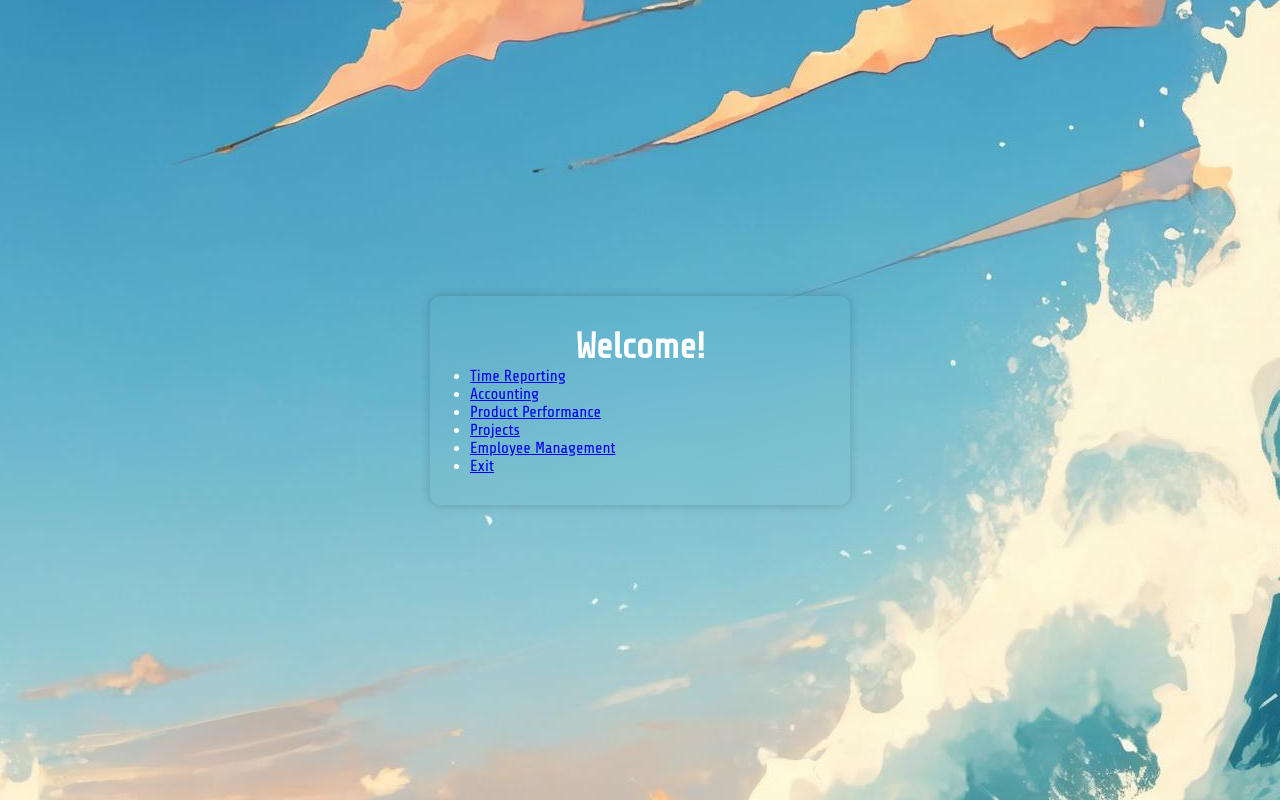
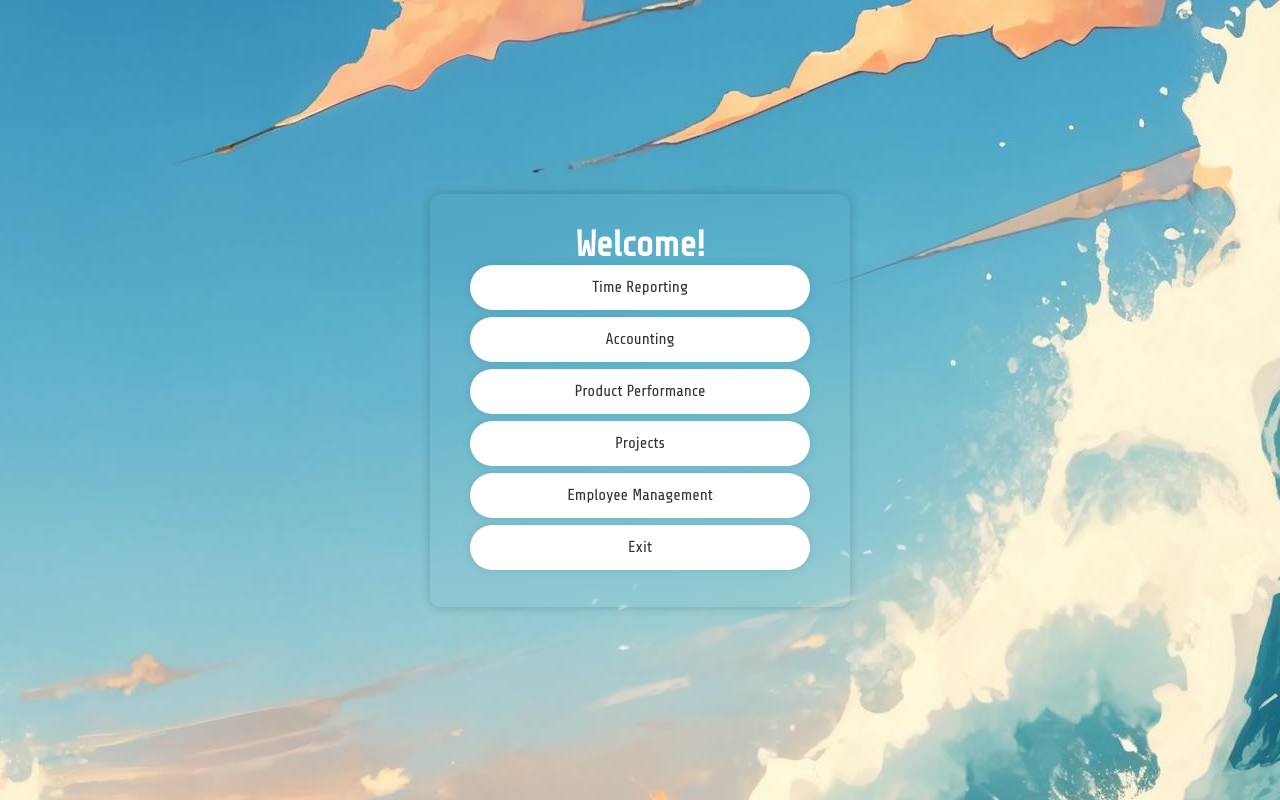
Before and after one commit to Mikep3573/secure-login, a Flask app: page /intranet_menu in a window 1280 px wide. Run offline with Flask 3, Linux system fonts and the light colour scheme.

```diff
--- a/static/style.css
+++ b/static/style.css
@@ -76,6 +76,20 @@ body {
     font-weight: 600;
 }
 
+.wrapper .menu-btn {
+    width: 100%;
+    height: 45px;
+    background: #fff;
+    border: none;
+    outline: none;
+    border-radius: 40px;
+    box-shadow: 0 0 10px rgba(0, 0, 0, .1);
+    cursor: pointer;
+    font-size: 16px;
+    color: #333;
+    margin-bottom: 7px;
+}
+
 .wrapper .register-link {
     font-size: 14.5px;
     text-align: center;
--- a/templates/accepted_choice.html
+++ b/templates/accepted_choice.html
@@ -7,6 +7,6 @@
     <title>Accepted Choice</title>
 </head>
 <body>
-
+    <h1> CHOICE ACCEPTED </h1>
 </body>
 </html>
--- a/templates/intranet_menu.html
+++ b/templates/intranet_menu.html
@@ -9,14 +9,12 @@
     <body>
         <div class="wrapper">
             <h1  class="accepted_title">Welcome!</h1>
-        <ul>
-            <li><a href="/accepted_choice">Time Reporting</a></li>
-            <li><a href="/accepted_choice">Accounting</a></li>
-            <li><a href="/accepted_choice">Product Performance</a></li>
-            <li><a href="/accepted_choice">Projects</a></li>
-            <li><a href="/accepted_choice">Employee Management</a></li>
-            <li><a href="/accepted_choice">Exit</a></li>
-        </ul>
+            <button type="button" class="menu-btn" onclick="window.location.href = '/accepted_choice'">Time Reporting</button>
+            <button type="button" class="menu-btn" onclick="window.location.href = '/accepted_choice'">Accounting</button>
+            <button type="button" class="menu-btn" onclick="window.location.href = '/accepted_choice'">Product Performance</button>
+            <button type="button" class="menu-btn" onclick="window.location.href = '/accepted_choice'">Projects</button>
+            <button type="button" class="menu-btn" onclick="window.location.href = '/accepted_choice'">Employee Management</button>
+            <button type="button" class="menu-btn" onclick="window.location.href = '/'">Exit</button>
         </div>
     </body>
 </html>
```
Lines whose indentation alone changed are shown as unchanged.
